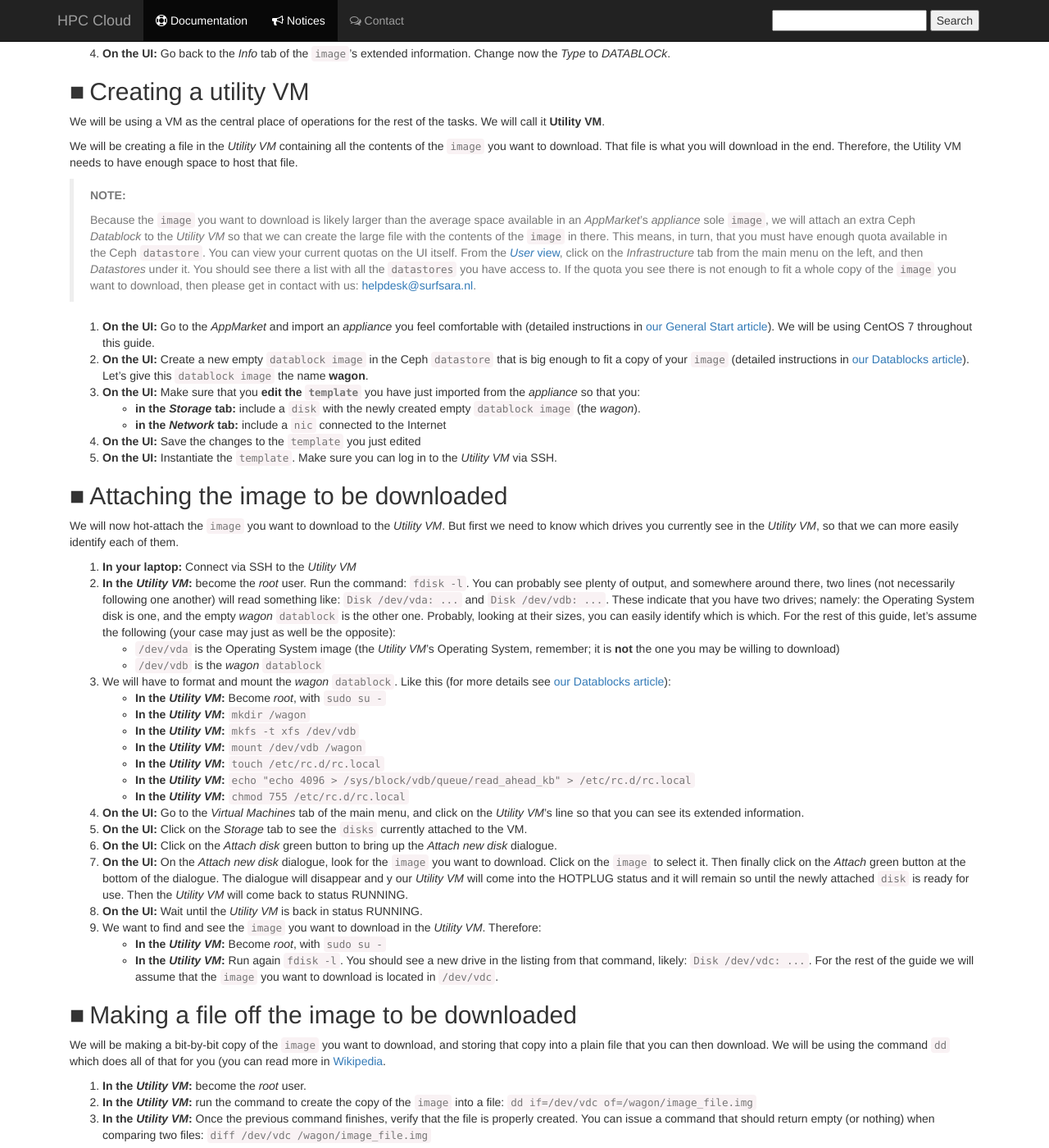
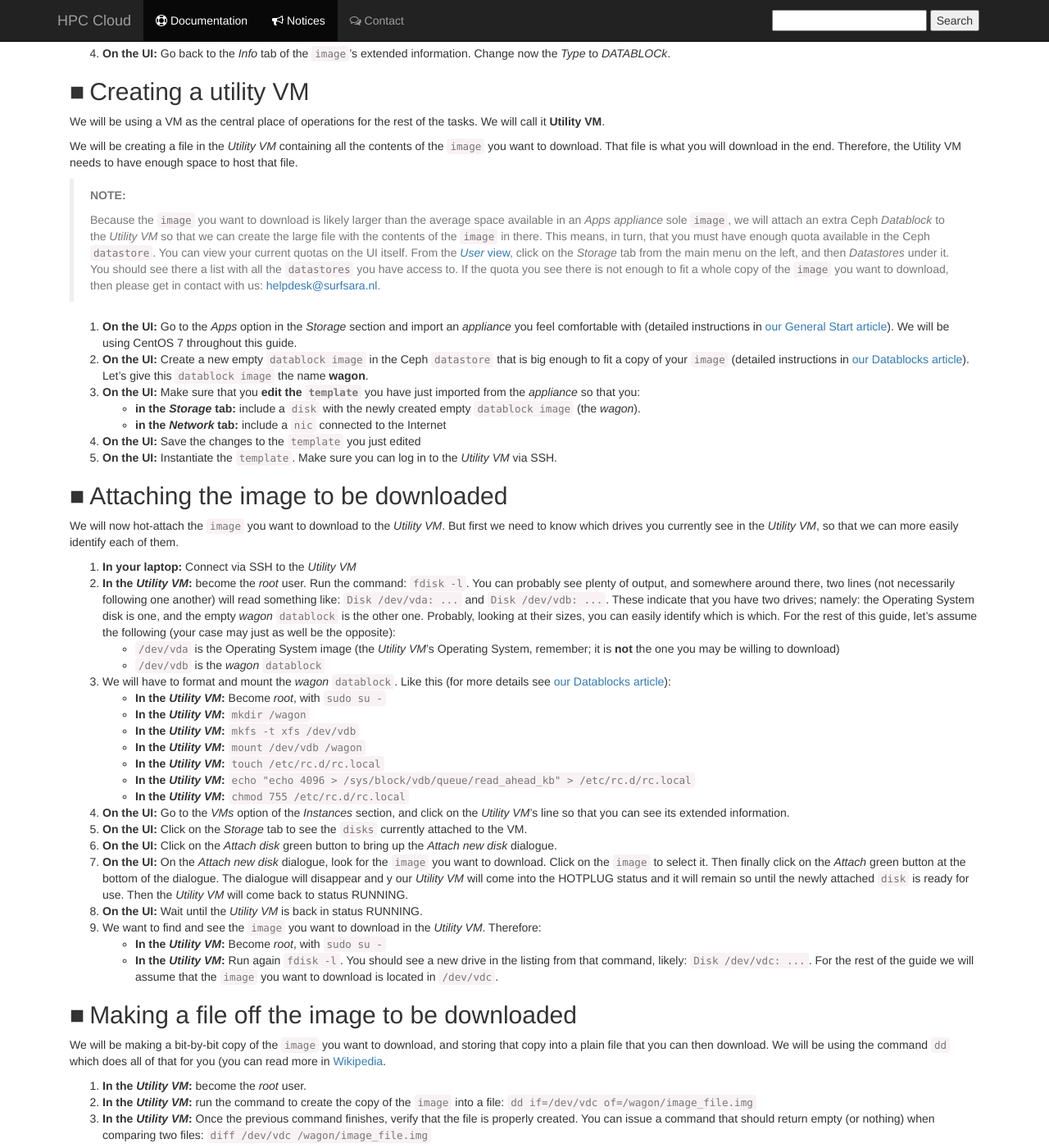
Before and after one commit to sara-nl/clouddocs, a Jekyll site: the page built from image_download.markdown, in a window 1280 px wide and 1400 px high, scrolled down 638 px. Shown: the whole window at 82% size. Built offline with Jekyll 4.4.1, drawn with Linux system fonts in a browser that asks for light colours; nearby versions of some CDN libraries; our own code applies the rules of GitHub Pages for plain Markdown files.

Commit message:
Update image_download.markdown

```diff
--- a/image_download.markdown
+++ b/image_download.markdown
@@ -37,9 +37,9 @@ We will be creating a file in the _Utility VM_ containing all the contents of th
 
 > **NOTE:**
 >
-> Because the `image` you want to download is likely larger than the average space available in an _AppMarket_'s _appliance_ sole `image`, we will attach an extra Ceph _Datablock_ to the _Utility VM_ so that we can create the large file with the contents of the `image` in there. This means, in turn, that you must have enough quota available in the Ceph `datastore`. You can view your current quotas on the UI itself. From the [_User_ view](user-interface), click on the _Infrastructure_ tab from the main menu on the left, and then _Datastores_ under it. You should see there a list with all the `datastores` you have access to. If the quota you see there is not enough to fit a whole copy of the `image` you want to download, then please get in contact with us: [helpdesk@surfsara.nl](mailto:helpdesk@surfsara.nl).
+> Because the `image` you want to download is likely larger than the average space available in an _Apps_ _appliance_ sole `image`, we will attach an extra Ceph _Datablock_ to the _Utility VM_ so that we can create the large file with the contents of the `image` in there. This means, in turn, that you must have enough quota available in the Ceph `datastore`. You can view your current quotas on the UI itself. From the [_User_ view](user-interface), click on the _Storage_ tab from the main menu on the left, and then _Datastores_ under it. You should see there a list with all the `datastores` you have access to. If the quota you see there is not enough to fit a whole copy of the `image` you want to download, then please get in contact with us: [helpdesk@surfsara.nl](mailto:helpdesk@surfsara.nl).
 
-1. **On the UI:** Go to the _AppMarket_ and import an _appliance_ you feel comfortable with (detailed instructions in [our General Start article](general-start)). We will be using CentOS 7 throughout this guide.
+1. **On the UI:** Go to the _Apps_ option in the _Storage_ section and import an _appliance_ you feel comfortable with (detailed instructions in [our General Start article](general-start)). We will be using CentOS 7 throughout this guide.
 1. **On the UI:** Create a new empty `datablock image` in the Ceph `datastore` that is big enough to fit a copy of your `image` (detailed instructions in [our Datablocks article](create-datablocks)). Let's give this `datablock image` the name **wagon**.
 1. **On the UI:** Make sure that you **edit the `template`** you have just imported from the _appliance_ so that you:
  * **in the _Storage_ tab:** include a `disk` with the newly created empty `datablock image` (the _wagon_).
@@ -63,7 +63,7 @@ We will now hot-attach the `image` you want to download to the _Utility VM_. But
  * **In the _Utility VM_:** `touch /etc/rc.d/rc.local`
  * **In the _Utility VM_:** `echo "echo 4096 > /sys/block/vdb/queue/read_ahead_kb" > /etc/rc.d/rc.local`
  * **In the _Utility VM_:** `chmod 755 /etc/rc.d/rc.local`
-1. **On the UI:** Go to the _Virtual Machines_ tab of the main menu, and click on the _Utility VM_'s line so that you can see its extended information.
+1. **On the UI:** Go to the _VMs_ option of the  _Instances_ section, and click on the _Utility VM_'s line so that you can see its extended information.
 1. **On the UI:** Click on the _Storage_ tab to see the `disks` currently attached to the VM.
 1. **On the UI:** Click on the _Attach disk_ green button to bring up the _Attach new disk_ dialogue.
 1. **On the UI:** On the _Attach new disk_ dialogue, look for the `image` you want to download. Click on the `image` to select it. Then finally click on the _Attach_ green button at the bottom of the dialogue. The dialogue will disappear and y our _Utility VM_ will come into the HOTPLUG status and it will remain so until the newly attached `disk` is ready for use. Then the _Utility VM_ will come back to status RUNNING.
```
